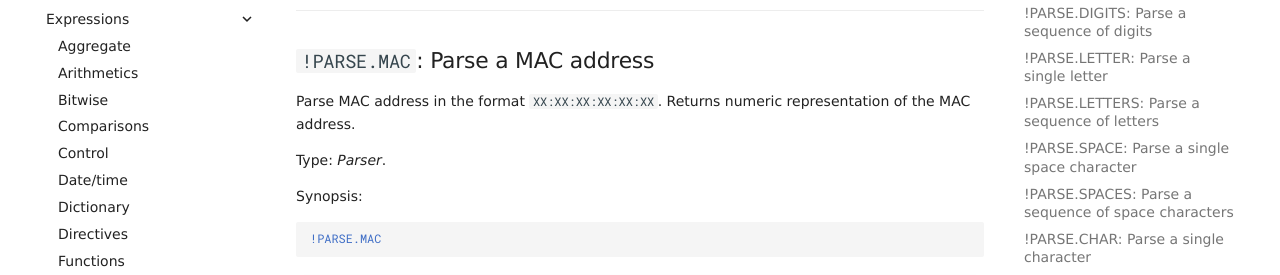
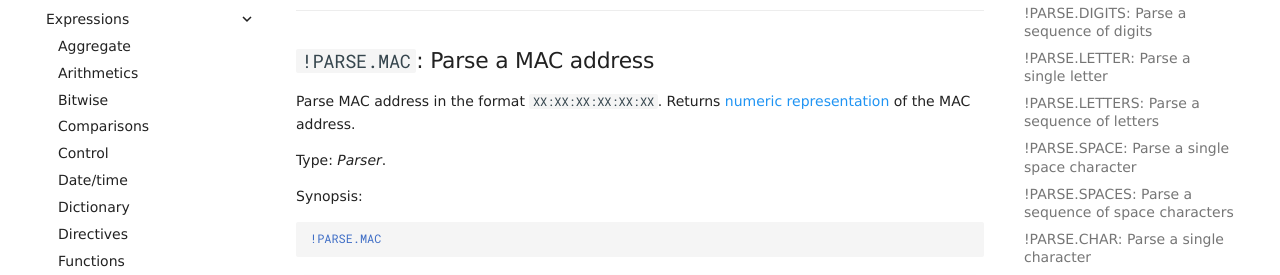
Before and after one commit to TeskaLabs/splang-docs, an MkDocs documentation site: the page built from docs/expressions/parsec/parser.md, in a window 1280 px wide and 900 px high, scrolled down 4841 px. Shown: the part 167-442 px from the top of the window. Built offline with MkDocs 1.6.1 and Material for MkDocs 9.7.7, drawn with Linux system fonts in a browser that asks for light colours; some web fonts are replaced; comment, search, counter and statistics services are not loaded; part of the change alters nothing that is shown.

```diff
--- a/docs/expressions/parsec/parser.md
+++ b/docs/expressions/parsec/parser.md
@@ -323,7 +323,7 @@ Synopsis:
 
 ## `!PARSE.MAC`: Parse a MAC address
 
-Parse MAC address in the format `XX:XX:XX:XX:XX:XX`. Returns numeric representation of the MAC address.
+Parse MAC address in the format `XX:XX:XX:XX:XX:XX`. Returns [numeric representation](https://ndocs.teskalabs.com/sp-lang/language/types/#mac-address) of the MAC address.
 
 
 Type: _Parser_.
```
